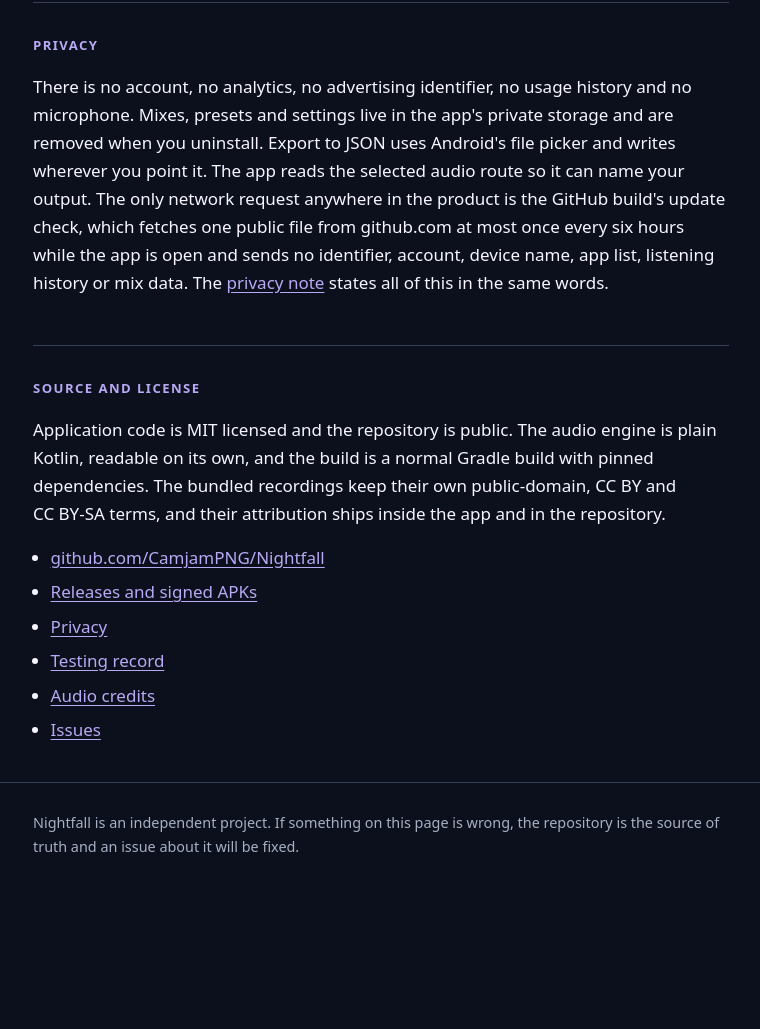
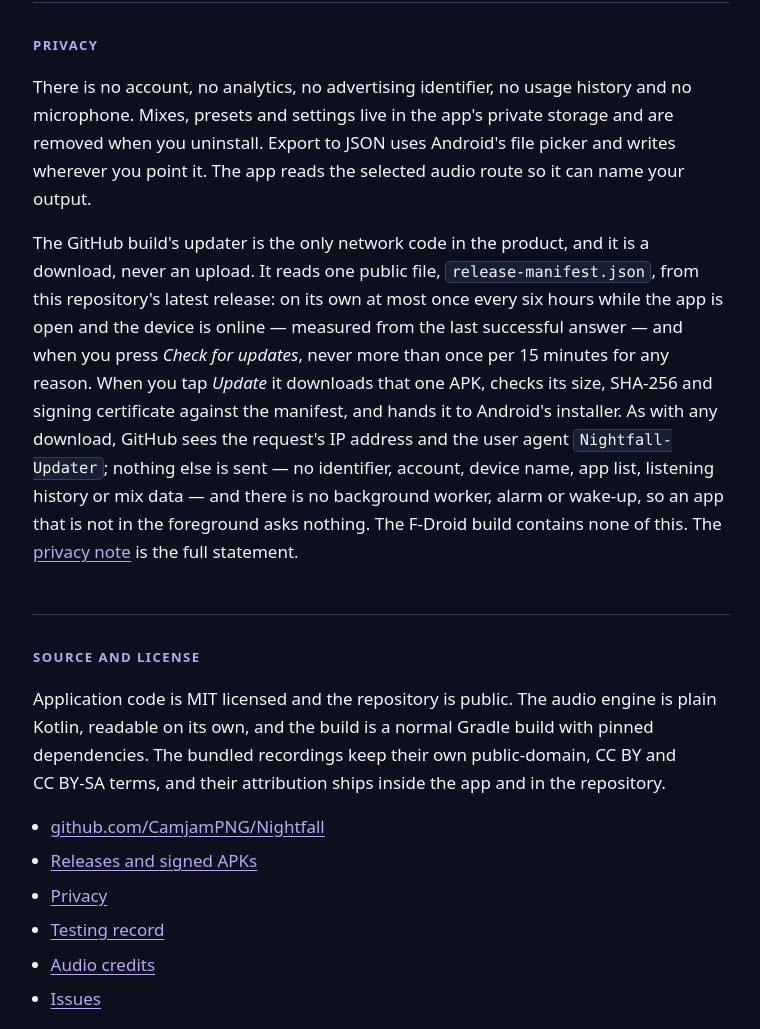
Before and after one commit to CamjamPNG/Nightfall, a plain HTML site: page docs/site/index.html in a window 1280 px wide. Shown: the part 4667-5696 px from the top of the page, without its empty margins (259-1019 px from the left). Before the commit the page ends 5566 px from the top, so only its background shows below. Drawn offline with Linux system fonts and the light colour scheme.

Commit message:
docs: state the updater's real request pattern on the landing page
Co-authored-by: capy-ai[bot] <230910855+capy-ai[bot]@users.noreply.github.com>

```diff
--- a/docs/site/index.html
+++ b/docs/site/index.html
@@ -213,12 +213,21 @@
     <p>There is no account, no analytics, no advertising identifier, no usage history and no
     microphone. Mixes, presets and settings live in the app's private storage and are removed when
     you uninstall. Export to JSON uses Android's file picker and writes wherever you point it. The
-    app reads the selected audio route so it can name your output. The only network request
-    anywhere in the product is the GitHub build's update check, which fetches one public file from
-    github.com at most once every six hours while the app is open and sends no identifier,
-    account, device name, app list, listening history or mix data. The
-    <a href="https://github.com/CamjamPNG/Nightfall/blob/main/PRIVACY.md">privacy note</a> states
-    all of this in the same words.</p>
+    app reads the selected audio route so it can name your output.</p>
+
+    <p>The GitHub build's updater is the only network code in the product, and it is a download,
+    never an upload. It reads one public file, <code>release-manifest.json</code>, from this
+    repository's latest release: on its own at most once every six hours while the app is open and
+    the device is online — measured from the last successful answer — and when you press
+    <em>Check for updates</em>, never more than once per 15 minutes for any reason. When you tap
+    <em>Update</em> it downloads that one APK, checks its size, SHA-256 and signing certificate
+    against the manifest, and hands it to Android's installer. As with any download, GitHub sees the
+    request's IP address and the user agent <code>Nightfall-Updater</code>; nothing else is sent —
+    no identifier, account, device name, app list, listening history or mix data — and there is no
+    background worker, alarm or wake-up, so an app that is not in the foreground asks nothing. The
+    F-Droid build contains none of this. The
+    <a href="https://github.com/CamjamPNG/Nightfall/blob/main/PRIVACY.md">privacy note</a> is the
+    full statement.</p>
   </section>
 
   <section id="source">
```
Also changed, not shown: 1 other file.
